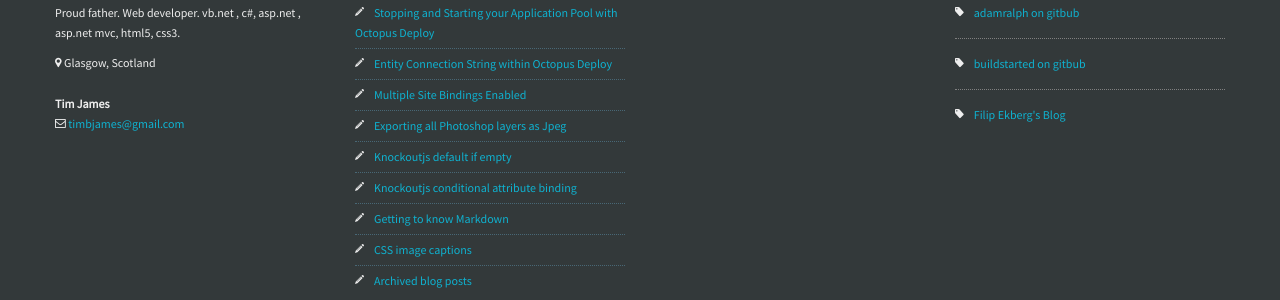
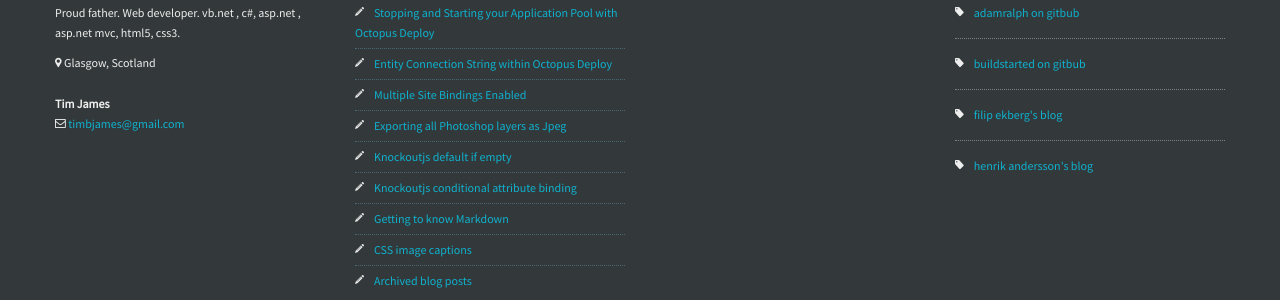
Before and after one commit to timbjames/timbjames.github.com, a Jekyll site: the page built from index.html, in a window 1280 px wide and 900 px high, scrolled down 4107 px. Shown: the part 499-799 px from the top of the window. Built offline with Jekyll 4.4.1, drawn with Linux system fonts in a browser that asks for light colours; nearby versions of some CDN libraries; some web fonts are replaced; Markdown is read by kramdown in place of the engine named in the settings; comment, search, counter and statistics services are not loaded.

Commit message:
added ahandersson blog link

```diff
--- a/_layouts/layout.html
+++ b/_layouts/layout.html
@@ -180,9 +180,10 @@
                             <div id="recent-tweets" class="widget recent-twitter">
                                 <h3 class="footer-title">Useful Links</h3>
                                 <ul class="adjust-style tag-list2">
-                                  <li><a href="https://github.com/adamralph">adamralph on gitbub</a></li>
-                                  <li><a href="https://github.com/buildstarted">buildstarted on gitbub</a></li>
-                                  <li><a href="http://blog.filipekberg.se/">Filip Ekberg's Blog</a></li>
+                                  <li><a href="https://github.com/adamralph" target="_blank">adamralph on gitbub</a></li>
+                                  <li><a href="https://github.com/buildstarted" target="_blank">buildstarted on gitbub</a></li>
+                                  <li><a href="http://blog.filipekberg.se/" target="_blank">filip ekberg's blog</a></li>
+                                  <li><a href="http://blog.henrikandersson.org/" target="_blank">henrik andersson's blog</a></li>
                                 </ul>
                             </div>
 
```
